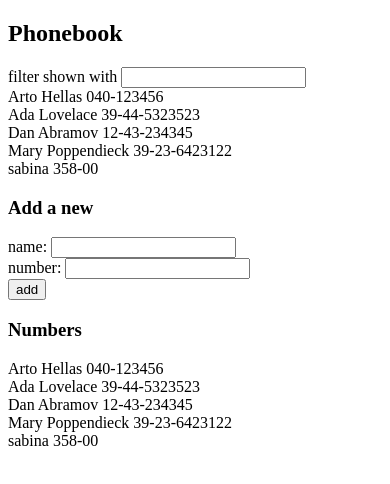
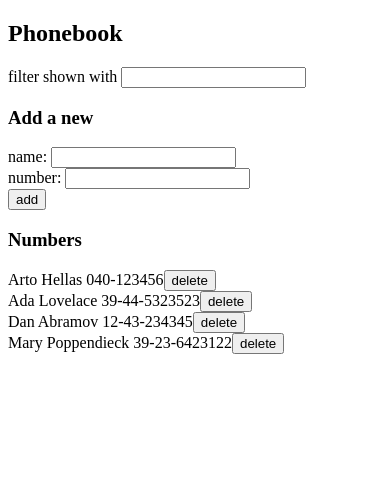
Before and after one commit to ZamanS94/May2024HelsinkiUniFullStack_part1_part2, a React (Vite) app in the folder part2/phonebook/: page / in a window 390 px wide. Shown: the top 484 px of the page. Built offline with nearby package versions, Linux system fonts and the light colour scheme; data requests are answered from the project's data file.

Commit message:
2.14: The Phonebook step 9

```diff
--- a/part2/phonebook/db.json
+++ b/part2/phonebook/db.json
@@ -19,11 +19,6 @@
       "name": "Mary Poppendieck",
       "number": "39-23-6423122",
       "id": "4"
-    },
-    {
-      "id": 41,
-      "name": "sabina",
-      "number": "358-00"
     }
   ]
 }
--- a/part2/phonebook/src/App.jsx
+++ b/part2/phonebook/src/App.jsx
@@ -26,7 +26,7 @@ const App = () => {
     const personObject = {
       name: newName,
       number: newNumber,
-      id: Math.floor(Math.random() * (100 - persons.length)) + persons.length + 1
+      id: (Math.floor(Math.random() * (100 - persons.length)) + persons.length + 1).toString()
     }
     const doesExist = persons.find(person => person.name === newName && person.number === newNumber)
 
@@ -58,8 +58,22 @@ const App = () => {
     setSearch(event.target.value)
   }
 
-  const searchResult = persons.filter(person =>
-    person.name.toLocaleLowerCase().includes(newSearch.toLowerCase()))
+  const handleDelete = (deletePerson) => {
+    if (window.confirm(`Delete ${deletePerson.name}?`)) {
+      personService.deletePerson(deletePerson)
+        .then(() => {
+          const updatedPersons = persons.filter(person => person.id !== deletePerson.id)
+          setPersons(updatedPersons)
+        })
+    }
+  }
+
+  let searchResult = []
+
+  if (newSearch !== '') {
+    searchResult = persons.filter(person =>
+      person.name.toLocaleLowerCase().includes(newSearch.toLowerCase()))
+  }
 
     return (
       <div>
@@ -77,7 +91,7 @@ const App = () => {
           addPerson={addPerson}
         />
         <h3>Numbers</h3>
-        {persons.map(person => <Person key={person.id} person={person} />)}
+        {persons.map(person => <Person key={person.id} person={person} handleDelete = {handleDelete}/>)}
       </div>
     )
 }
--- a/part2/phonebook/src/components/Person.jsx
+++ b/part2/phonebook/src/components/Person.jsx
@@ -1,7 +1,8 @@
-const Person = ({ person }) => {
+const Person = ({ person,handleDelete }) => {
   return (
     <div>
       {person.name} {person.number}
+      <button onClick={() => handleDelete(person)}>delete</button>
     </div>
   )
 }
--- a/part2/phonebook/src/services/persons.js
+++ b/part2/phonebook/src/services/persons.js
@@ -8,7 +8,7 @@ const getAll = async () => {
     return response.data
   }
 
-  const create = async newObject => {
+  const create = async (newObject) => {
     const request = axios.post(baseUrl, newObject)
     const response = await request
       return response.data
@@ -20,8 +20,13 @@ const getAll = async () => {
       return response.data
   }
 
+  const deletePerson = async (deleteObject) => {
+    axios.delete(`${baseUrl}/${deleteObject.id}`,deleteObject)
+  }
+
   export default {
     getAll: getAll,
     create: create,
-    update: update
+    update: update,
+    deletePerson: deletePerson
   }
```
